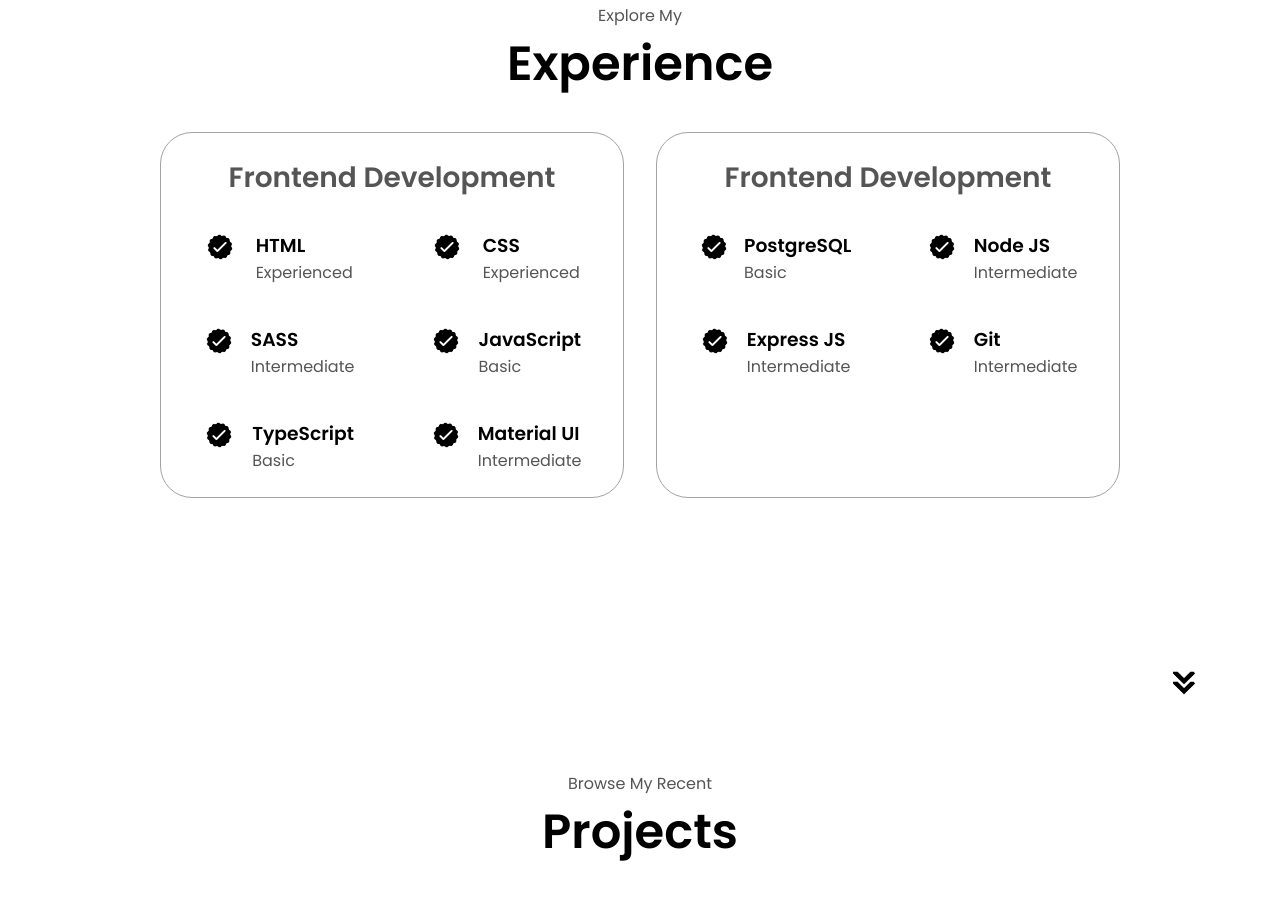
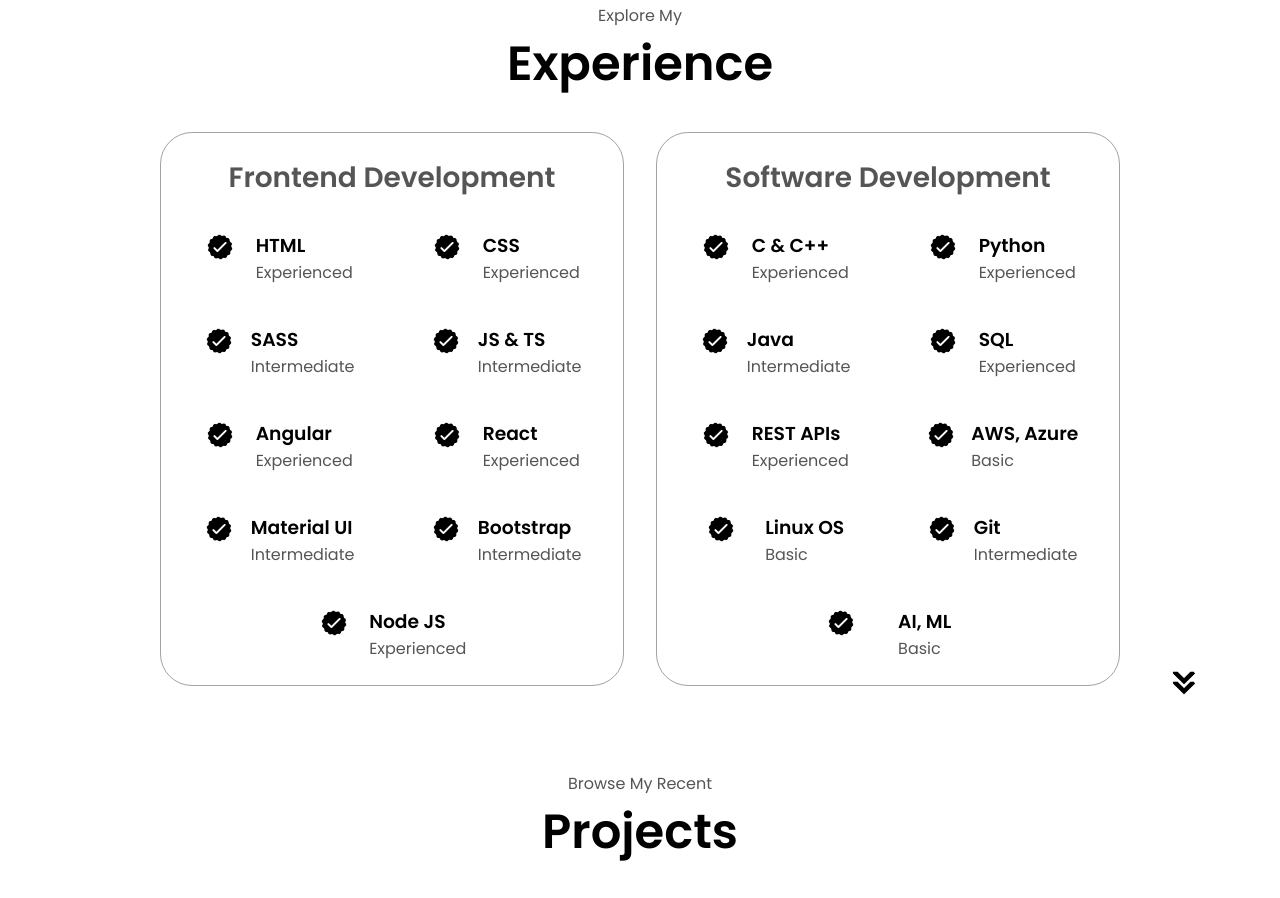
Before and after one commit to slimshady-9/Portfolio, a plain HTML site: page index.html in a window 1280 px wide. Shown: the part 1693-2591 px from the top of the page. Drawn offline with Linux system fonts and the light colour scheme.

Commit message:
Adding images

```diff
--- a/index.html
+++ b/index.html
@@ -39,7 +39,7 @@
     </nav>
     <section id="profile">
       <div class="section__pic-container">
-        <img src="./assets/profile-pic.png" alt="John Doe profile picture" />
+        <img src="./assets/pfp.png" alt="Profile picture" style="border-radius: 20px;" />
       </div>
       <div class="section__text">
         <p class="section__text__p1">Hello, I'm</p>
@@ -61,7 +61,7 @@
             src="./assets/linkedin.png"
             alt="My LinkedIn profile"
             class="icon"
-            onclick="location.href='https://linkedin.com/in/kks9'"
+            onclick="location.href='https://linkedin.com/in/ketan-sarda'"
           />
           <img
             src="./assets/github.png"
@@ -78,7 +78,7 @@
       <div class="section-container">
         <div class="section__pic-container">
           <img
-            src="./assets/about-pic.png"
+            src="./assets/mypic.jpg"
             alt="Profile picture"
             class="about-pic"
           />
@@ -168,7 +168,130 @@
                   class="icon"
                 />
                 <div>
-                  <h3>JavaScript</h3>
+                  <h3>JS & TS</h3>
+                  <p>Intermediate</p>
+                </div>
+              </article><article>
+                <img
+                  src="./assets/checkmark.png"
+                  alt="Experience icon"
+                  class="icon"
+                />
+                <div>
+                  <h3>Angular</h3>
+                  <p>Experienced</p>
+                </div>
+              </article><article>
+                <img
+                  src="./assets/checkmark.png"
+                  alt="Experience icon"
+                  class="icon"
+                />
+                <div>
+                  <h3>React</h3>
+                  <p>Experienced</p>
+                </div>
+              </article><article>
+                <img
+                  src="./assets/checkmark.png"
+                  alt="Experience icon"
+                  class="icon"
+                />
+                <div>
+                  <h3>Material UI</h3>
+                  <p>Intermediate</p>
+                </div>
+              </article>
+              <article>
+                <img
+                  src="./assets/checkmark.png"
+                  alt="Experience icon"
+                  class="icon"
+                />
+                <div>
+                  <h3>Bootstrap</h3>
+                  <p>Intermediate</p>
+                </div>
+              </article>
+              <article>
+                <img
+                  src="./assets/checkmark.png"
+                  alt="Experience icon"
+                  class="icon"
+                />
+                <div>
+                  <h3 >Node JS</h3>
+                  <p>Experienced</p>
+                </div>
+              </article>
+            </div>
+          </div>
+          <div class="details-container">
+            <h2 class="experience-sub-title">Software Development</h2>
+            <div class="article-container">
+              <article>
+                <img
+                  src="./assets/checkmark.png"
+                  alt="Experience icon"
+                  class="icon"
+                />
+                <div>
+                  <h3>C & C++</h3>
+                  <p>Experienced</p>
+                </div>
+              </article>
+              <article>
+                <img
+                  src="./assets/checkmark.png"
+                  alt="Experience icon"
+                  class="icon"
+                />
+                <div>
+                  <h3>Python</h3>
+                  <p>Experienced</p>
+                </div>
+              </article>
+              <article>
+                <img
+                  src="./assets/checkmark.png"
+                  alt="Experience icon"
+                  class="icon"
+                />
+                <div>
+                  <h3>Java</h3>
+                  <p>Intermediate</p>
+                </div>
+              </article>
+              <article>
+                <img
+                  src="./assets/checkmark.png"
+                  alt="Experience icon"
+                  class="icon"
+                />
+                <div>
+                  <h3>SQL</h3>
+                  <p>Experienced</p>
+                </div>
+              </article>
+              <article>
+                <img
+                  src="./assets/checkmark.png"
+                  alt="Experience icon"
+                  class="icon"
+                />
+                <div>
+                  <h3>REST APIs</h3>
+                  <p>Experienced</p>
+                </div>
+              </article>
+              <article>
+                <img
+                  src="./assets/checkmark.png"
+                  alt="Experience icon"
+                  class="icon"
+                />
+                <div>
+                  <h3>AWS, Azure</h3>
                   <p>Basic</p>
                 </div>
               </article>
@@ -179,57 +302,8 @@
                   class="icon"
                 />
                 <div>
-                  <h3>TypeScript</h3>
+                  <h3>Linux OS</h3>
                   <p>Basic</p>
-                </div>
-              </article>
-              <article>
-                <img
-                  src="./assets/checkmark.png"
-                  alt="Experience icon"
-                  class="icon"
-                />
-                <div>
-                  <h3>Material UI</h3>
-                  <p>Intermediate</p>
-                </div>
-              </article>
-            </div>
-          </div>
-          <div class="details-container">
-            <h2 class="experience-sub-title">Frontend Development</h2>
-            <div class="article-container">
-              <article>
-                <img
-                  src="./assets/checkmark.png"
-                  alt="Experience icon"
-                  class="icon"
-                />
-                <div>
-                  <h3>PostgreSQL</h3>
-                  <p>Basic</p>
-                </div>
-              </article>
-              <article>
-                <img
-                  src="./assets/checkmark.png"
-                  alt="Experience icon"
-                  class="icon"
-                />
-                <div>
-                  <h3>Node JS</h3>
-                  <p>Intermediate</p>
-                </div>
-              </article>
-              <article>
-                <img
-                  src="./assets/checkmark.png"
-                  alt="Experience icon"
-                  class="icon"
-                />
-                <div>
-                  <h3>Express JS</h3>
-                  <p>Intermediate</p>
                 </div>
               </article>
               <article>
@@ -241,6 +315,17 @@
                 <div>
                   <h3>Git</h3>
                   <p>Intermediate</p>
+                </div>
+              </article>
+              <article>
+                <img
+                  src="./assets/checkmark.png"
+                  alt="Experience icon"
+                  class="icon"
+                />
+                <div>
+                  <h3>AI, ML</h3>
+                  <p>Basic</p>
                 </div>
               </article>
             </div>
```
Also changed, not shown: Assets/Project4Stock.png, Assets/mypic.jpg (added), Assets/pfp.png (added).
